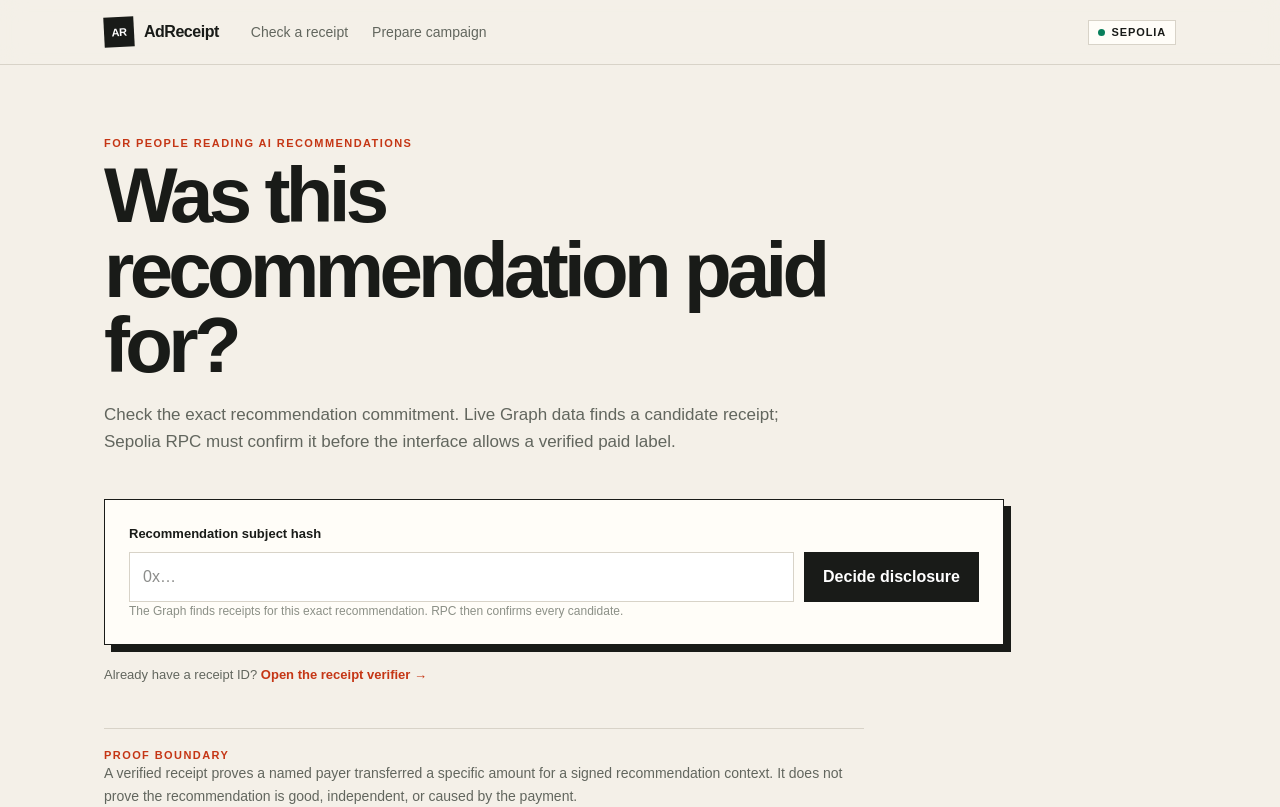
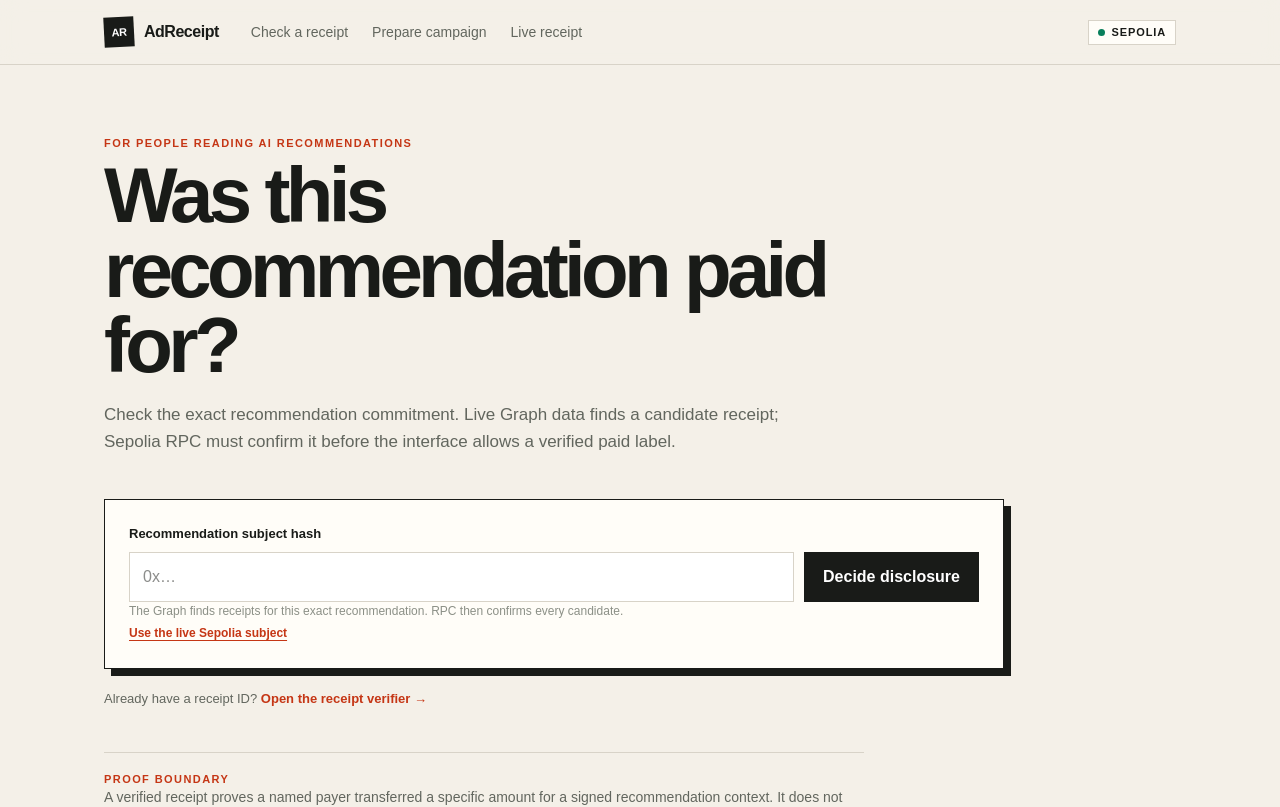
Before and after one commit to Anand-0037/adreceipt, a Next.js app in the folder frontend/: page /ask in a window 1280 px wide. Shown: the top 807 px of the page. Built offline with nearby package versions, Linux system fonts and the light colour scheme; no server answers.

Commit message:
Show the first live receipt

```diff
--- a/frontend/app/campaign/page.tsx
+++ b/frontend/app/campaign/page.tsx
@@ -19,11 +19,27 @@ export default function CampaignPage() {
         <div>
           <p className="eyebrow">Privy policy</p>
           <h2 id="policy-title">Default deny, two bounded actions</h2>
-        <p>Wallet <span className="mono">0x84B5…a57</span> can approve this settlement contract for at most 1 test USDC, then call its exact settlement function for the configured recipient.</p>
+          <p>
+            Wallet <span className="mono">0x84B5…a57</span> can approve this
+            settlement contract for at most 1 test USDC, then call its exact
+            settlement function for the configured recipient.
+          </p>
         </div>
         <dl>
-        <div><dt>Disallowed signing request</dt><dd><strong>Rejected by provider</strong><span>Live policy evidence captured</span></dd></div>
-        <div><dt>Bounded 0.1 USDC settlement</dt><dd><strong>Prepared, not broadcast</strong><span>Allowed provider result still required</span></dd></div>
+          <div>
+            <dt>Disallowed signing request</dt>
+            <dd>
+              <strong>Rejected by provider</strong>
+              <span>Live policy evidence captured</span>
+            </dd>
+          </div>
+          <div>
+            <dt>Bounded 0.1 USDC settlement</dt>
+            <dd>
+              <strong>Allowed and settled</strong>
+              <span>Receipt 0xa63f…f9cd · block 11652460</span>
+            </dd>
+          </div>
         </dl>
       </section>
       <section className="rail" aria-label="Settlement path">
@@ -71,7 +87,7 @@ export default function CampaignPage() {
         </div>
         <div>
           <span>Receipt decision</span>
-          <strong>Graph + RPC must match</strong>
+          <strong>PAID_VERIFIED live</strong>
         </div>
       </aside>
     </div>
--- a/frontend/app/globals.css
+++ b/frontend/app/globals.css
@@ -230,6 +230,21 @@ button:active {
 button:disabled {
   opacity: 0.6;
   cursor: wait;
+}
+.example-button {
+  min-height: auto;
+  margin-top: 2px;
+  border: 0;
+  padding: 0;
+  color: var(--accent-dark);
+  background: transparent;
+  font-size: 12px;
+  text-decoration: underline;
+  text-underline-offset: 3px;
+}
+.example-button:hover {
+  color: var(--ink);
+  background: transparent;
 }
 .field-help,
 .index-note {
--- a/frontend/app/layout.tsx
+++ b/frontend/app/layout.tsx
@@ -11,6 +11,10 @@ export const metadata: Metadata = {
 const NAV = [
   { href: "/ask", label: "Check a receipt" },
   { href: "/campaign", label: "Prepare campaign" },
+  {
+    href: "/receipts/0xa63f1ce97fc2c2d97bb31f51e2f0989560d89937900d93fe36f303122d70f9cd",
+    label: "Live receipt",
+  },
 ];
 
 export default function RootLayout({
--- a/frontend/components/SubjectDecision.tsx
+++ b/frontend/components/SubjectDecision.tsx
@@ -6,6 +6,8 @@ import { api, type VerificationResult } from "@/lib/api";
 import { ReceiptResult } from "./ReceiptResult";
 
 const BYTES32 = /^0x[0-9a-fA-F]{64}$/;
+const LIVE_SUBJECT =
+  "0x70c623cda09d526c20642a0f59b344eafbbe578a9e7a59dab8dcb41982be9512";
 
 export function SubjectDecision() {
   const [subjectHash, setSubjectHash] = useState("");
@@ -55,6 +57,13 @@ export function SubjectDecision() {
           The Graph finds receipts for this exact recommendation. RPC then
           confirms every candidate.
         </p>
+        <button
+          type="button"
+          className="example-button"
+          onClick={() => setSubjectHash(LIVE_SUBJECT)}
+        >
+          Use the live Sepolia subject
+        </button>
         {error && (
           <p className="form-error" role="alert">
             {error}
```
Also changed, not shown: 1 other file (tests, documents, lock files or other folders). Lines whose indentation alone changed are shown as unchanged.
